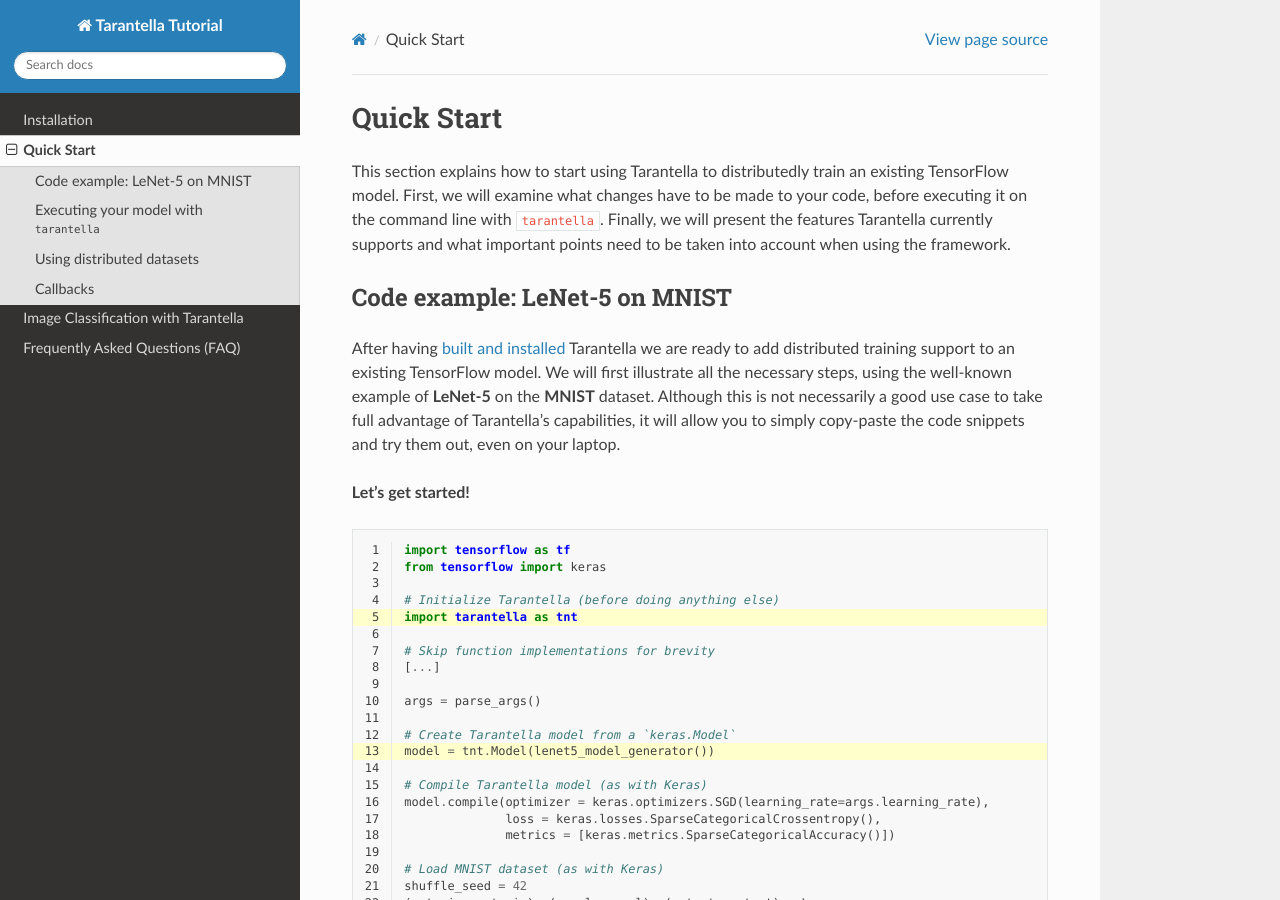
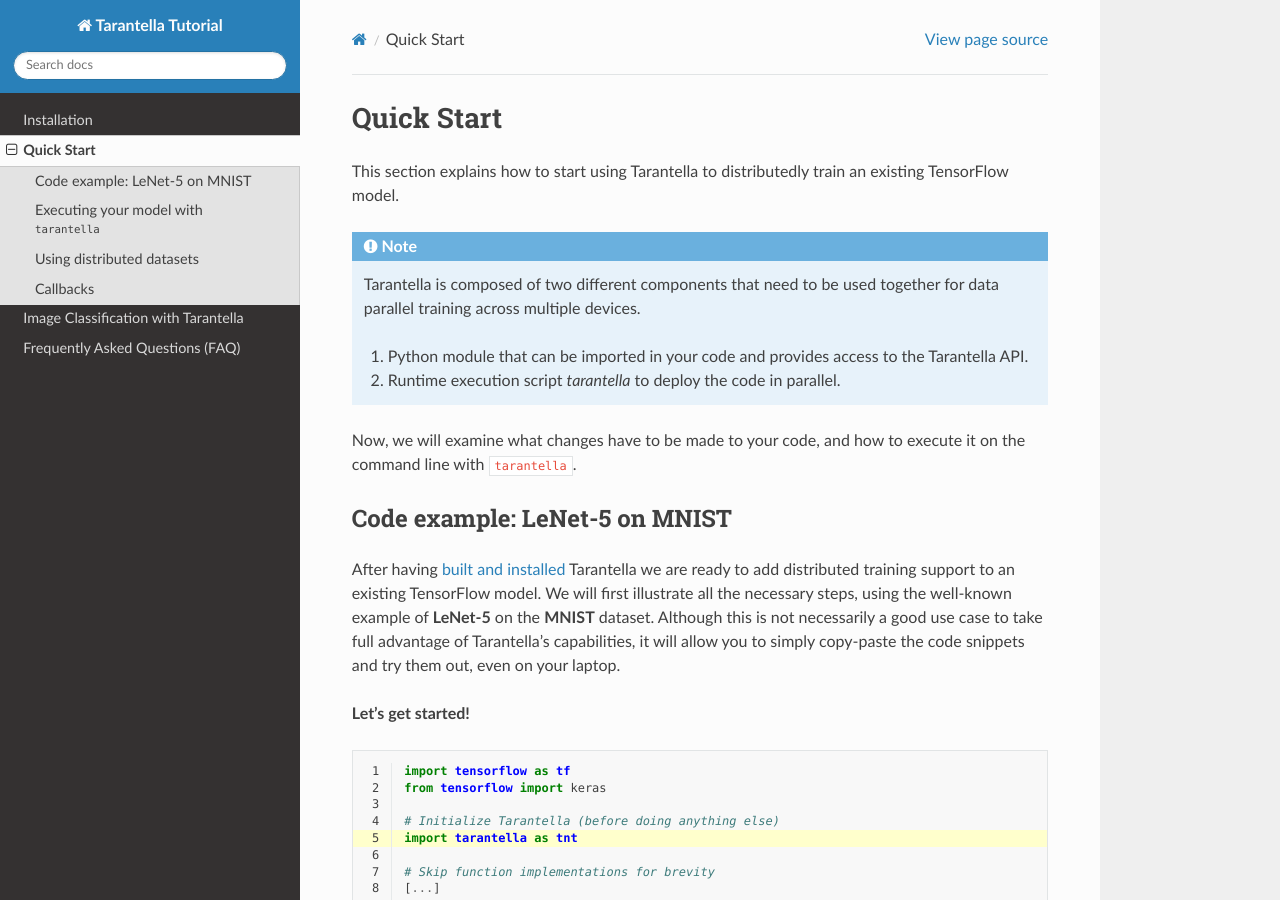
Before and after one commit to cc-hpc-itwm/tarantella_tutorial, a Sphinx documentation site: the page built from docs/source/quick_start.rst, in a window 1280 px wide and 900 px high. Built offline with Sphinx 7.4.7 and the Read the Docs theme 2.0.0, drawn with Linux system fonts in a browser that asks for light colours; pages that are not in the unit, such as notebooks, are missing from menus.

Commit message:
docs: quick_start: emphasize the two sides of tarantella: Python module and CLI

```diff
--- a/docs/source/quick_start.rst
+++ b/docs/source/quick_start.rst
@@ -5,10 +5,19 @@
 
 This section explains how to start using Tarantella to distributedly
 train an existing TensorFlow model.
-First, we will examine what changes have to be made to your code,
-before executing it on the command line with ``tarantella``.
-Finally, we will present the features Tarantella currently supports and
-what important points need to be taken into account when using the framework.
+
+.. note::
+
+  Tarantella is composed of two different components that need to be used
+  together for data parallel training across multiple devices.
+
+  1. Python module that can be imported in your code and provides access to the Tarantella API.
+
+  2. Runtime execution script `tarantella` to deploy the code in parallel.
+
+
+Now, we will examine what changes have to be made to your code,
+and how to execute it on the command line with ``tarantella``.
 
 Code example: LeNet-5 on MNIST
 ^^^^^^^^^^^^^^^^^^^^^^^^^^^^^^
```
